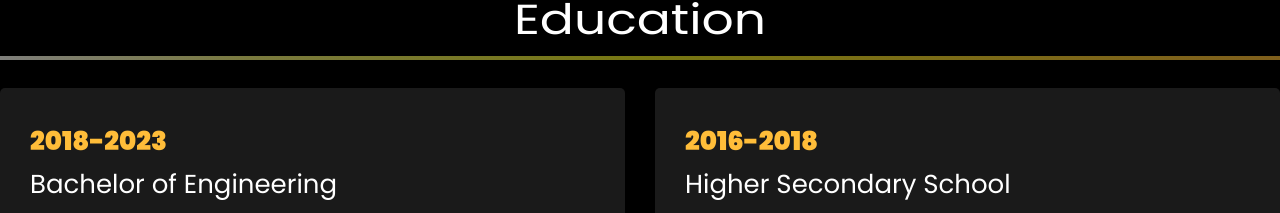
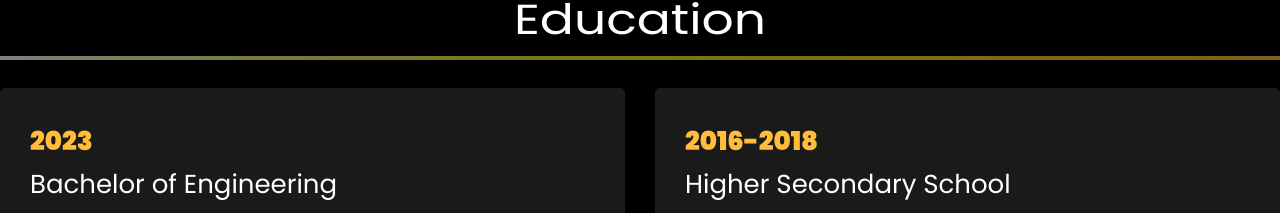
Before and after one commit to nigam73/nigamkumar.github.io, a plain HTML site: page index.html in a window 1280 px wide. Shown: the part 1617-1830 px from the top of the page. Drawn offline with Linux system fonts and the light colour scheme; files whose address does not match are found by name.

Commit message:
Update index.html

```diff
--- a/index.html
+++ b/index.html
@@ -365,7 +365,7 @@
 			<div class="row">
     			<div class="col-md-6">
     				<div class="resume-wrap ftco-animate">
-    					<span class="date">2018-2023</span>
+    					<span class="date">2023</span>
     					<h2>Bachelor of Engineering</h2>
     					<span class="position">abdul kalam technical University, Lucknow</span>
     					<p class="mt-4">SGPA: 6.5</p>
```
